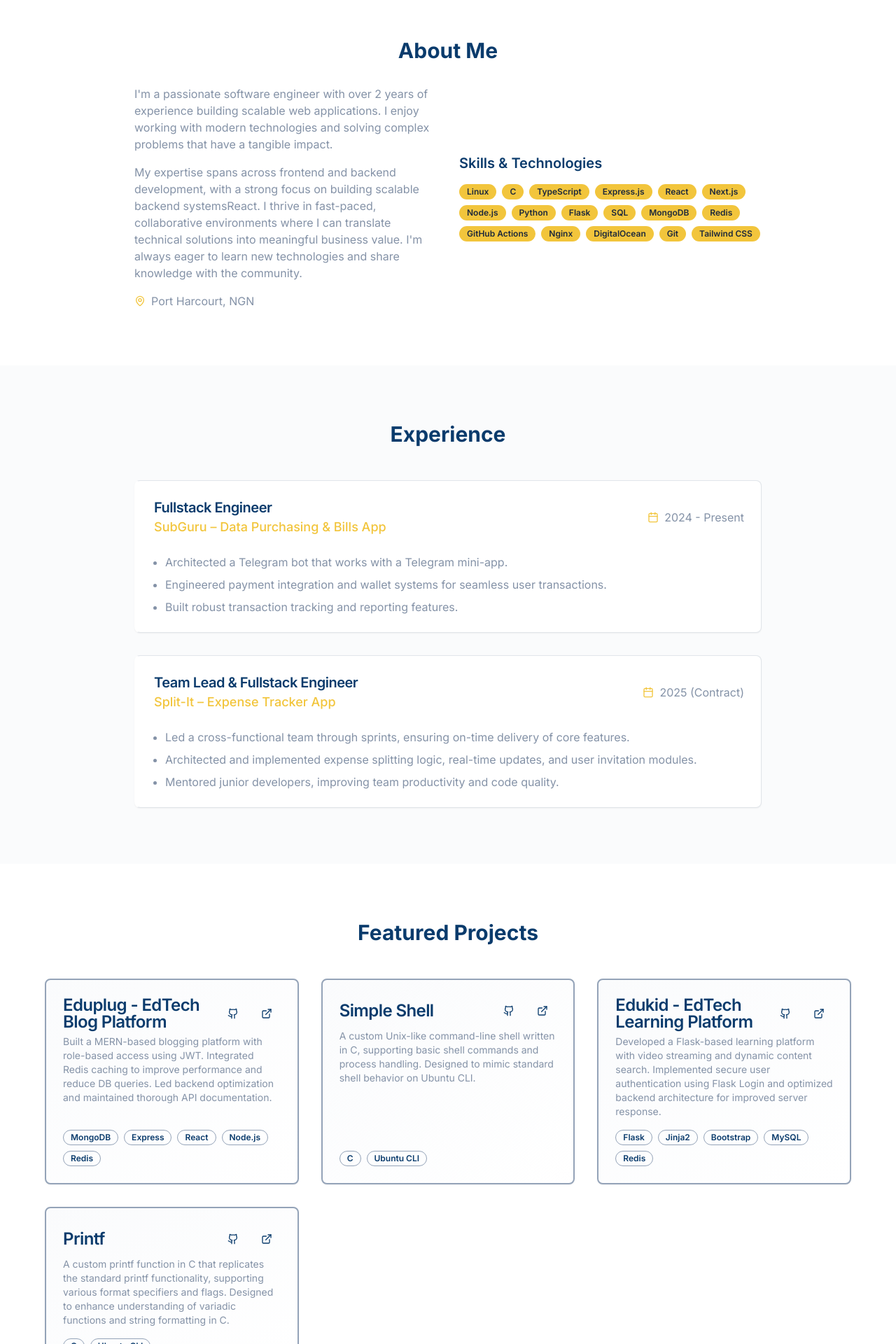
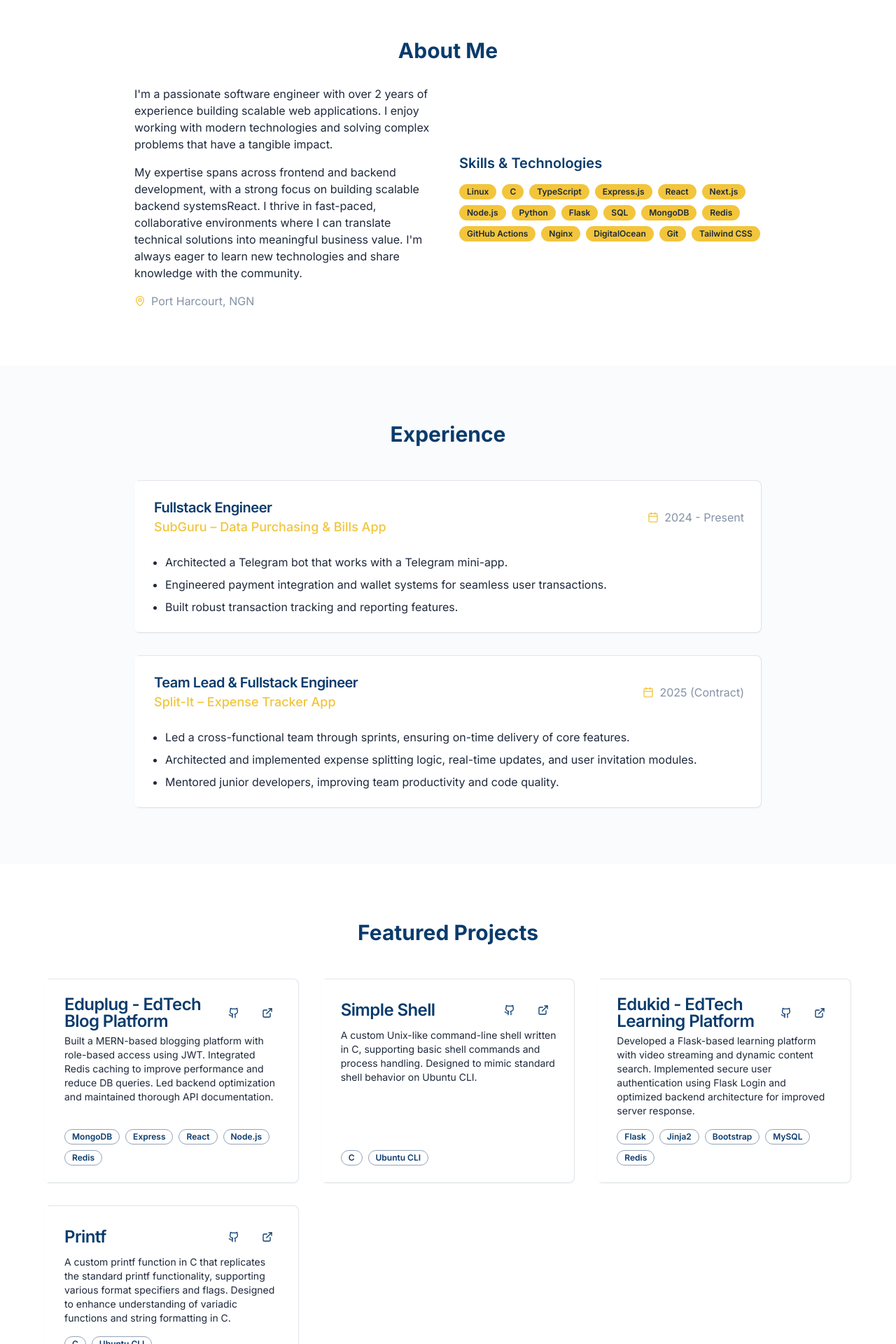
Before and after one commit to Mr-Michael-dev/Mr-Michael-dev, a Next.js app: page / in a window 1280 px wide. Shown: the part 740-2660 px from the top of the page at 70% size. Built offline with nearby package versions, Linux system fonts and the light colour scheme.

Commit message:
style: Update text color for improved readability across sections

```diff
--- a/src/components/about-section.tsx
+++ b/src/components/about-section.tsx
@@ -32,14 +32,14 @@ export function AboutSection() {
         </h2>
         <div className="grid md:grid-cols-2 gap-8 items-center">
           <div>
-            <p className="text-muted-foreground mb-4 hover:text-foreground transition-colors duration-300">
+            <p className="text-foreground mb-4">
               I'm a passionate software engineer with over 2 years of experience building scalable web applications.
               I enjoy working with modern technologies and solving complex problems that have a tangible impact.
             </p>
-            <p className="text-muted-foreground mb-4 hover:text-foreground transition-colors duration-300">
+            <p className="text-foreground mb-4">
               My expertise spans across frontend and backend development, with a strong focus on building scalable backend systemsReact. I thrive in fast-paced, collaborative environments where I can translate technical solutions into meaningful business value. I'm always eager to learn new technologies and share knowledge with the community.
             </p>
-            <div className="flex items-center gap-2 text-muted-foreground hover:text-foreground transition-colors duration-300">
+            <div className="flex items-center gap-2 text-muted-foreground">
               <MapPin className="w-4 h-4 text-accent" />
               <span>Port Harcourt, NGN</span>
             </div>
--- a/src/components/contact-section.tsx
+++ b/src/components/contact-section.tsx
@@ -11,7 +11,7 @@ export function ContactSection() {
         <h2 className="text-3xl font-bold mb-8 text-primary">
           Let's Work Together
         </h2>
-        <p className="text-lg text-muted-foreground mb-8 max-w-2xl mx-auto hover:text-foreground transition-colors duration-300">
+        <p className="text-lg text-foreground mb-8 max-w-2xl mx-auto">
           I'm always interested in new opportunities and exciting projects. Whether you have a question or just want to
           say hi, feel free to reach out!
         </p>
--- a/src/components/experience-section.tsx
+++ b/src/components/experience-section.tsx
@@ -59,7 +59,7 @@ export function ExperienceSection() {
               <CardContent>
                 <ul className="list-disc pl-4 space-y-2">
                   {job.description.map((item, i) => (
-                    <li key={i} className="text-muted-foreground hover:text-foreground transition-colors duration-300">
+                    <li key={i} className="text-foreground">
                       {item}
                     </li>
                   ))}
--- a/src/components/hero-section.tsx
+++ b/src/components/hero-section.tsx
@@ -24,7 +24,7 @@ export function HeroSection() {
         <p className="text-xl md:text-2xl mb-6 text-accent font-semibold animate-slide-in-right animation-delay-500">
           Full Stack Software Engineer
         </p>
-        <p className="text-lg text-muted-foreground mb-8 max-w-2xl mx-auto animate-fade-in animation-delay-700">
+        <p className="text-lg text-foreground mb-8 max-w-2xl mx-auto animate-fade-in animation-delay-700">
           Passionate about creating scalable web applications and solving complex problems. 2+ years of experience in
           modern web technologies and cloud platforms.
         </p>
--- a/src/components/projects-section.tsx
+++ b/src/components/projects-section.tsx
@@ -52,11 +52,11 @@ export function ProjectsSection() {
           {projects.map((project, index) => (
             <Card
               key={index}
-              className="flex flex-col border-2 border-brand-cool-gray bg-gradient-to-br from-brand-light-gray/50 to-white p-6 rounded-lg hover:shadow-2xl hover:-translate-y-3 hover:border-brand-amber transition-all duration-700 group"
+              className="flex flex-col hover:shadow-xl hover:-translate-y-2 transition-all duration-500 border-l-4 border-l-transparent hover:border-l-accent"
             >
-              <div className="flex flex-col h-full">
+              <div className="flex flex-col h-full p-6">
                 <CardHeader className="p-0 mb-4">
-                  <CardTitle className="flex items-center justify-between text-primary group-hover:text-accent transition-all duration-300">
+                  <CardTitle className="flex items-center justify-between text-primary hover:text-accent transition-all duration-300">
                     {project.title}
                     <div className="flex gap-2">
                       <Button
@@ -83,7 +83,7 @@ export function ProjectsSection() {
                       </Button>
                     </div>
                   </CardTitle>
-                  <CardDescription className="group-hover:text-muted-foreground transition-colors duration-300">
+                  <CardDescription className="text-foreground">
                     {project.description}
                   </CardDescription>
                 </CardHeader>
```
